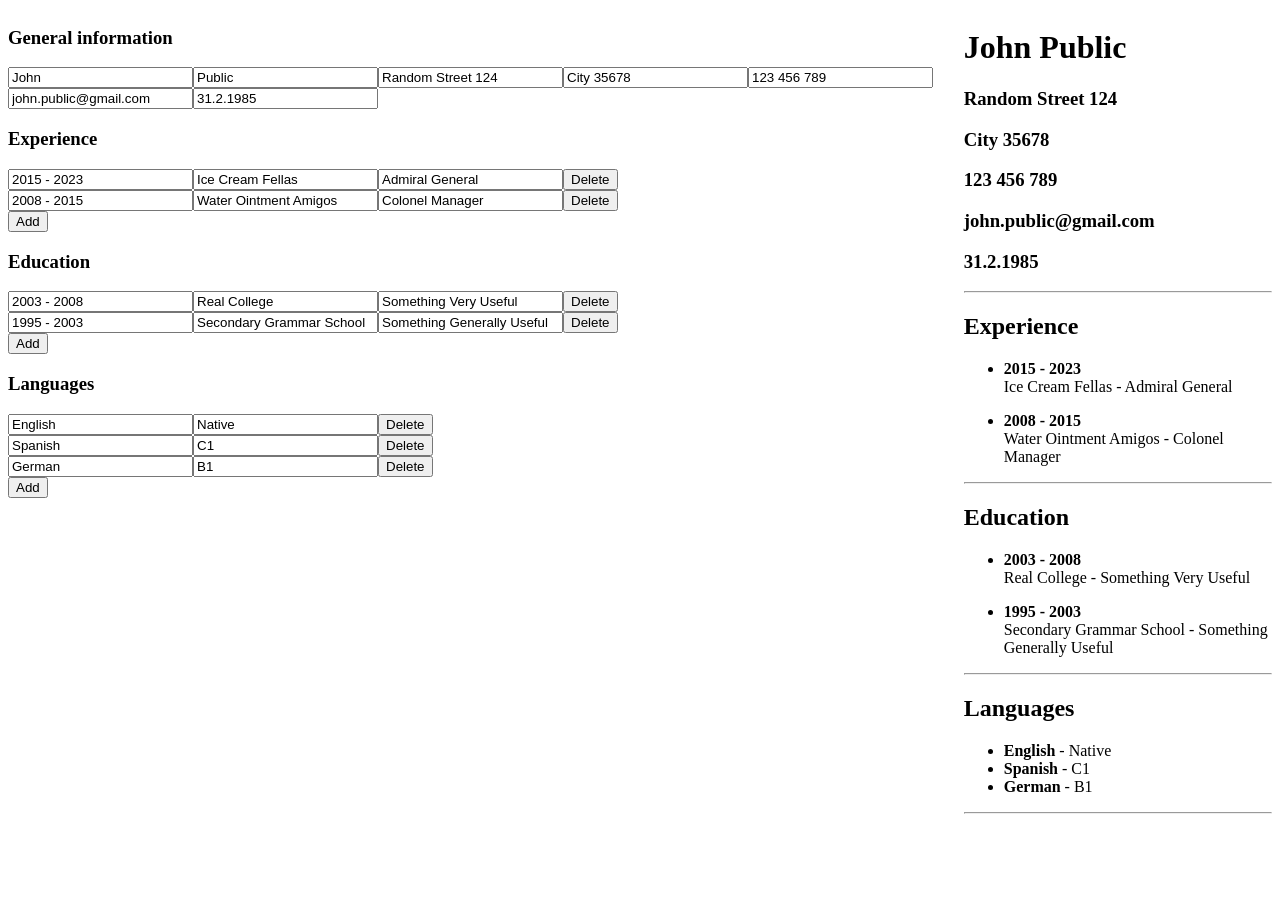
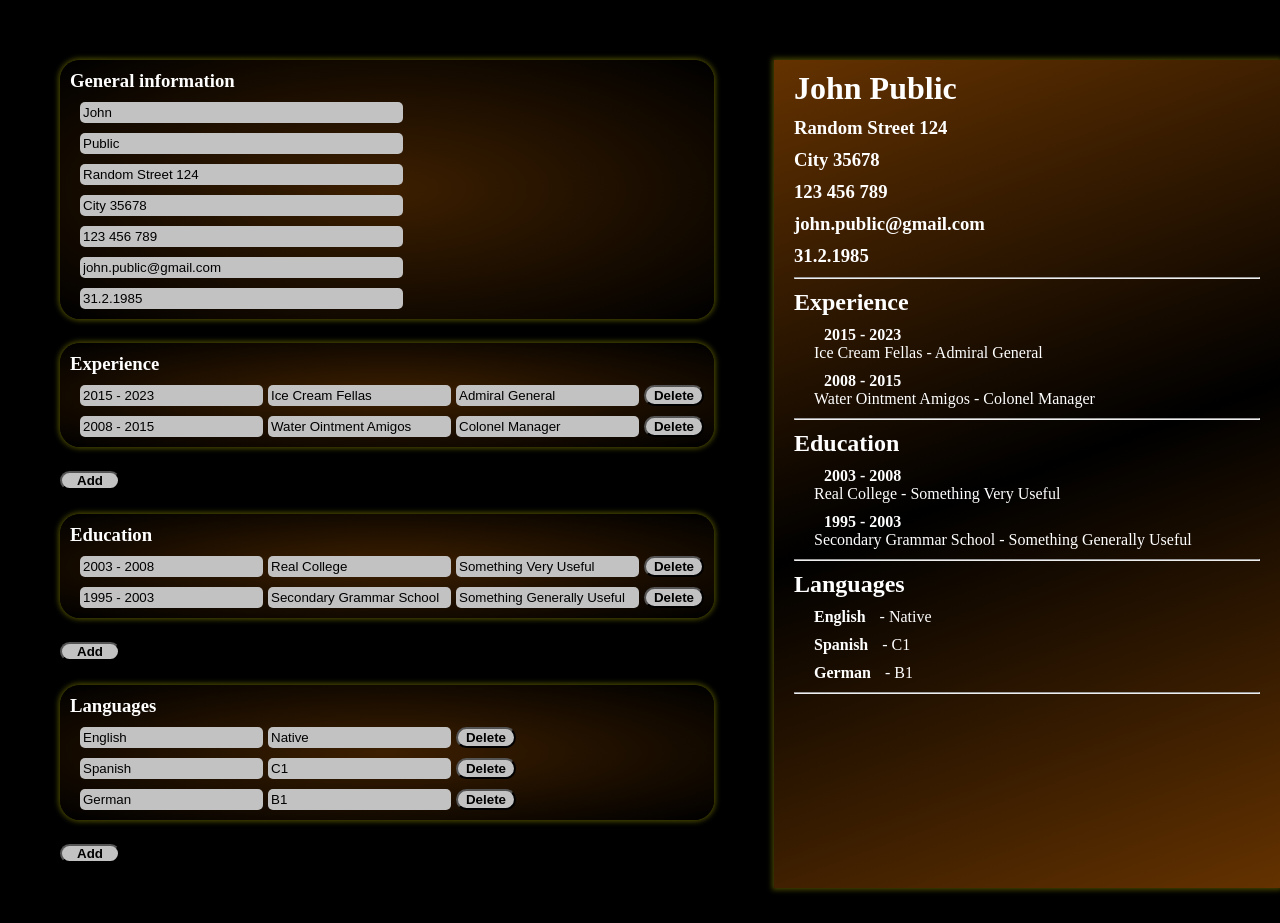
Before and after one commit to Andrij-Kolomijec/CV-Application, a React (Vite) app: page / in a window 1280 px wide. Before the commit the page ends 830 px from the top, so only its background shows below. Built offline with nearby package versions, Linux system fonts and the light colour scheme.

Commit message:
Added styles

```diff
--- a/src/Styles/App.css
+++ b/src/Styles/App.css
@@ -1,3 +1,108 @@
+* {
+  margin: 0;
+  padding: 0;
+}
+
+:root {
+  --shadows: 0px 0px 5px 2px rgba(134, 134, 0, 0.5);
+}
+
+body {
+  background-color: black;
+}
+
 #root {
   display: flex;
+  justify-content: space-evenly;
+  font-family: "Times New Roman", Times, serif;
+  position: relative;
+  color: white;
+  margin-top: 60px;
 }
+
+.download-button {
+  position: fixed;
+  top: 20px;
+  right: 20px;
+  padding: 5px;
+  border-radius: 5px;
+}
+
+input {
+  background-color: rgb(194, 194, 194);
+  border: none;
+  padding: 3px;
+  border-radius: 5px;
+}
+
+input:hover,
+input:focus {
+  background-color: rgb(100, 50, 0);
+  color: rgb(194, 194, 194);
+  outline: none;
+}
+
+.inputs {
+  display: flex;
+  flex-direction: column;
+  gap: 3vh;
+  margin: 0 60px 60px 60px;
+}
+
+.inputs > form {
+  box-shadow: var(--shadows);
+  border-radius: 20px;
+  padding: 10px;
+  display: flex;
+  flex-direction: column;
+  gap: 10px;
+  background: radial-gradient(rgb(61, 31, 0), black);
+}
+
+.inputs > form > input,
+.inputs > form > div {
+  margin-left: 10px;
+  display: flex;
+  gap: 5px;
+}
+
+button {
+  font-weight: bold;
+  background-color: rgb(194, 194, 194);
+}
+
+button:hover {
+  background-color: rgb(100, 50, 0);
+  color: rgb(194, 194, 194);
+  cursor: pointer;
+}
+
+.inputs button {
+  width: 60px;
+  border-radius: 20px;
+}
+
+.header > input {
+  width: 50%;
+}
+
+.addButton {
+  align-self: center;
+}
+
+.cv {
+  background: linear-gradient(160deg, rgb(100, 50, 0), black, rgb(100, 50, 0));
+  position: sticky;
+  top: 0;
+  height: 828px;
+  width: 595px;
+  box-shadow: var(--shadows);
+}
+
+.cv * {
+  margin: 10px;
+}
+
+ul {
+  list-style: none;
+}
```
